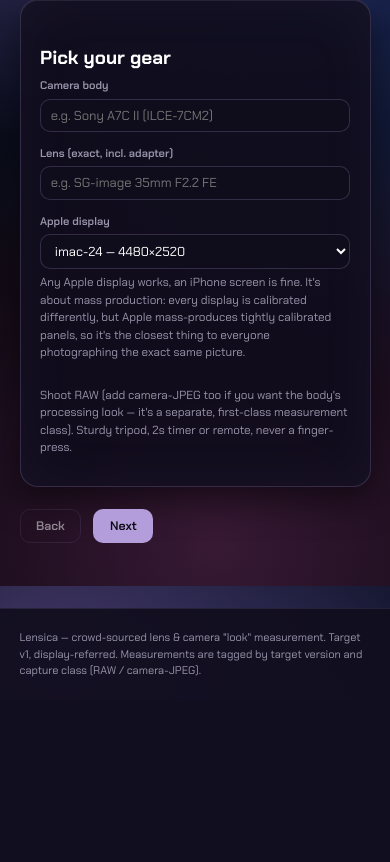
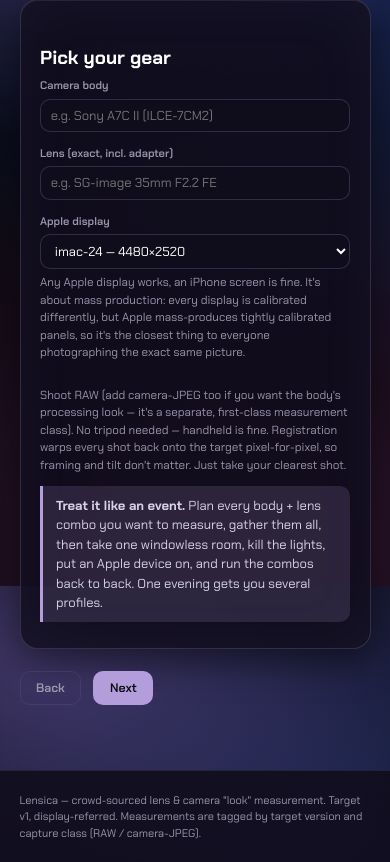
Before and after one commit to Floral-Overcast/lensica, a FastAPI app: page /wizard in a window 390 px wide; the page is wider, and only the part inside the window is pictured. Shown: the part 258-1120 px from the top of that part. Before the commit the page ends 935 px from the top of that part, so only its background shows below. Run offline with FastAPI, Linux system fonts and the light colour scheme; some libraries are stand-ins or nearby versions.

Commit message:
web+protocol: relax shooting instructions to the practical handheld protocol
- no tripod: handheld is fine, registration warps every shot onto the target
- aperture wide open by default (that's where lens character lives; stopped-down
  is a second session); phones/fixed-lens skip it
- focus on a corner marker via the existing focus-lock recipe
- bracket freely; ingestion keeps the best take per frame
- "treat it like an event" tip near the start
- drop the defocused bokeh shots from the list (future protocol addition)

Validity guardrails (ambient/darkness check, marker requirements, take
selection) left untouched.

Co-Authored-By: Claude Opus 4.8 <noreply@anthropic.com>

```diff
--- a/web/templates/wizard.html
+++ b/web/templates/wizard.html
@@ -33,8 +33,13 @@
       calibrated panels, so it's the closest thing to everyone photographing the exact
       same picture.</p></div>
   <p class="note">Shoot RAW (add camera-JPEG too if you want the body's processing look —
-    it's a separate, first-class measurement class). Sturdy tripod, 2s timer or remote,
-    never a finger-press.</p>
+    it's a separate, first-class measurement class). No tripod needed — handheld is fine.
+    Registration warps every shot back onto the target pixel-for-pixel, so framing and tilt
+    don't matter. Just take your clearest shot.</p>
+  <div class="tip-focus"><b>Treat it like an event.</b> Plan every body + lens combo you
+    want to measure, gather them all, then take one windowless room, kill the lights, put
+    an Apple device on, and run the combos back to back. One evening gets you several
+    profiles.</div>
 </section>
 
 <!-- step 1 -->
@@ -58,14 +63,19 @@
   <h2>Camera setup</h2>
   <ul>
     <li>RAW (+JPEG). Base ISO. White balance <b>LOCKED</b> to any fixed preset (note which).
-      Never auto-WB. Manual exposure. IBIS/OIS OFF (tripod).</li>
-    <li>Focus by magnified live view on a corner fiducial, then switch to MF and don't touch.</li>
-    <li>Square to the screen (bubble level), centered, all four corner fiducials well
-      inside the frame with ~5% margin. Closer = more pixels per stimulus pixel = more
-      confidence.</li>
+      Never auto-WB. Manual exposure. Handheld, so leave IBIS/OIS on.</li>
+    <li><b>Aperture: wide open (lowest f-number).</b> That's where a lens shows its
+      character — vignette, glare, soft corners, and especially the bokeh you get on the
+      points frame. By f/8 most lenses converge on their best behaviour and hide it. Want a
+      stopped-down profile too? That's a second session, not a stricter first one.
+      Phones and fixed-lens compacts: skip this, the camera decides.</li>
+    <li>Focus by magnified live view on a corner marker, then switch to MF and don't touch.</li>
+    <li>Get all four corner markers in the frame with a little margin — that's what
+      registration needs. Framing and tilt don't matter beyond that; closer (more pixels
+      per stimulus pixel) is more confidence.</li>
     <li>On the tone frame, expose so the 255 white block sits just under clipping
-      (blinkies barely off). Reuse that exposure for every colour frame in the session.</li>
-    <li>Keep shutter ≥ 1/30s (OLED/PWM). On a tripod in the dark that's natural.</li>
+      (blinkies barely off). Bracket freely from there — see the shot list.</li>
+    <li>Keep shutter ≥ 1/30s (OLED/PWM). In a dark room that's easy handheld.</li>
   </ul>
 </section>
 
@@ -83,8 +93,10 @@
 <!-- step 4 -->
 <section class="wz card" data-panel="4" hidden>
   <h2>Shot list <span class="dim" id="rig" style="font-size:.9rem"></span></h2>
-  <p class="note">Per lens. Same tripod position; re-frame as needed if you swap lenses.
-    Tick as you go.</p>
+  <p class="note">Per lens. Tick as you go. <b>Bracket freely</b> — take a bunch of shots
+    per frame at different shutter speeds until the set feels repeatable and complete.
+    Ingestion keeps the best take per frame automatically and tells you what it rejected,
+    so multiple takes are good, not a mistake.</p>
   <ol class="shotlist" id="shotlist"></ol>
   <div class="tip-focus" id="focustip" style="display:none">
     <b>Focus-lock trick for the points frame.</b> AF hunts on a black field with sparse
@@ -126,16 +138,14 @@
 {% block scripts %}
 <script>
 var SHOTS=[
- {f:'tone',ap:'f/5.6–f/8',fo:'screen',n:'sets session exposure'},
- {f:'flat',ap:'same',fo:'screen',n:'vignetting + display uniformity'},
- {f:'split',ap:'same',fo:'screen',n:'veiling glare: white half spilling into black'},
- {f:'organic',ap:'same',fo:'screen',n:'the big one; optional 2nd shot at +1EV'},
- {f:'spectrum',ap:'same',fo:'screen',n:'colour cube coverage'},
- {f:'skin',ap:'same',fo:'screen',n:'skin-tone rendering'},
- {f:'edges',ap:'same',fo:'screen',n:'sharpest focus, NO defocus allowed'},
- {f:'points',ap:'wide open',fo:'screen',n:'in-focus PSF — use the focus-lock trick'},
- {f:'points',ap:'wide open',fo:'racked to MFD',n:'bokeh balls (defocused)'},
- {f:'points',ap:'2 stops down',fo:'racked to MFD',n:'aperture-shape bokeh'}
+ {f:'tone',ap:'wide open',fo:'corner marker',n:'sets session exposure'},
+ {f:'flat',ap:'wide open',fo:'corner marker',n:'vignetting + display uniformity'},
+ {f:'split',ap:'wide open',fo:'corner marker',n:'veiling glare: white half spilling into black'},
+ {f:'organic',ap:'wide open',fo:'corner marker',n:'the big one'},
+ {f:'spectrum',ap:'wide open',fo:'corner marker',n:'colour cube coverage'},
+ {f:'skin',ap:'wide open',fo:'corner marker',n:'skin-tone rendering'},
+ {f:'edges',ap:'wide open',fo:'corner marker',n:'sharpest focus, no defocus'},
+ {f:'points',ap:'wide open',fo:'corner marker',n:'in-focus PSF — use the focus-lock trick'}
 ];
 (function(){
   var sl=document.getElementById('shotlist');
```
Also changed, not shown: PROTOCOL.md (+35 -20 lines).
